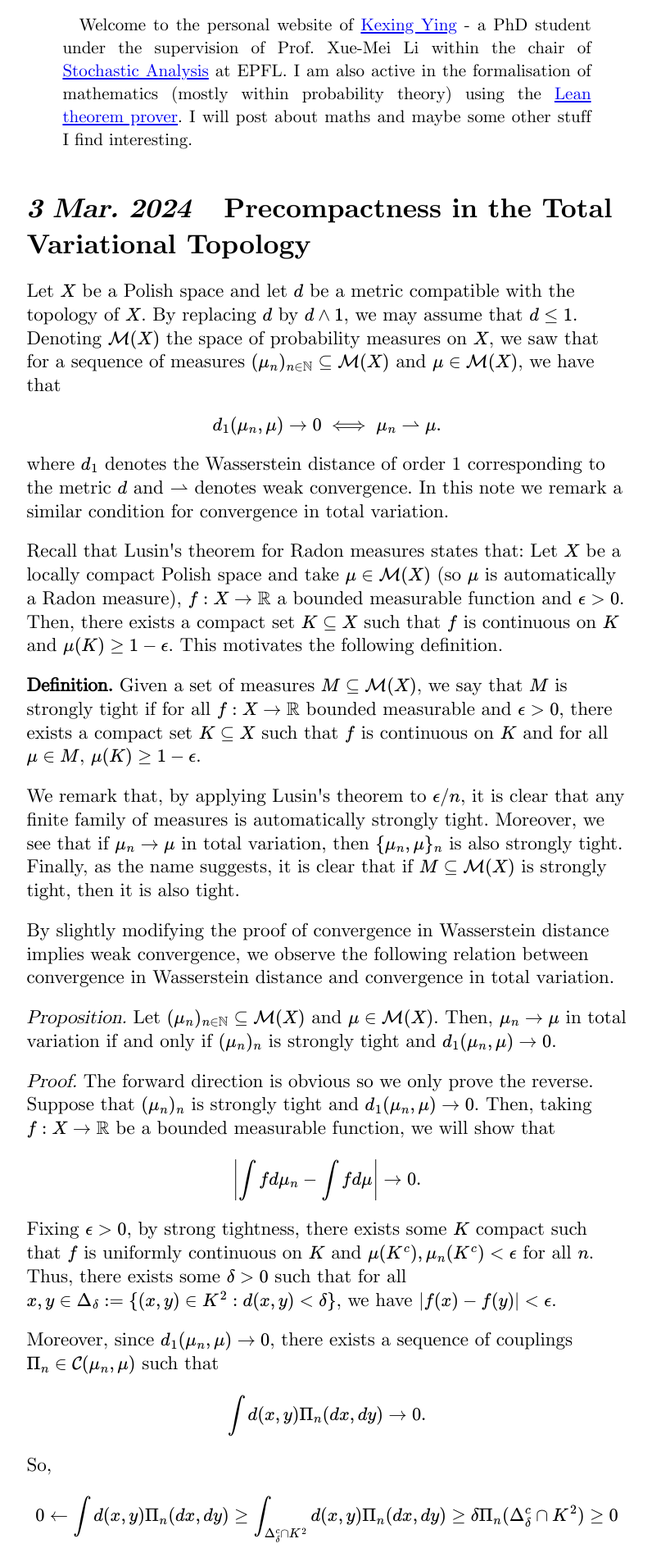
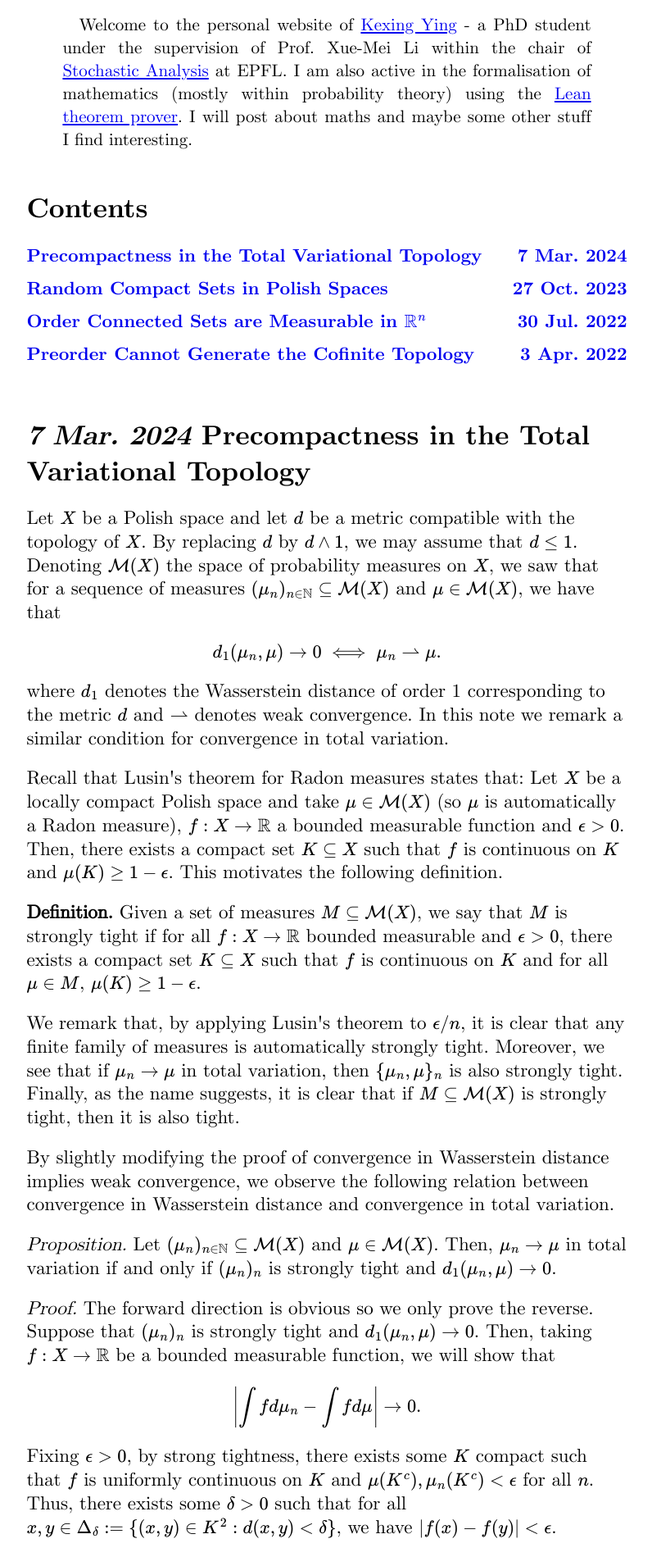
Before and after one commit to kex-y/kex-y.github.io, a Jekyll site: the page built from index.html, in a window 1280 px wide. Shown: the part 633-2532 px from the top of the page at 82% size, without its empty margins (241-1037 px from the left). Built offline with Jekyll 4.4.1, drawn with Linux system fonts in a browser that asks for light colours; nearby versions of some CDN libraries.

Commit message:
table of contents

```diff
--- a/assets/css/style.css
+++ b/assets/css/style.css
@@ -47,6 +47,10 @@
     text-indent: 20px
 }
 
+.spacer {
+    height: 200px;
+}
+
 .Margins{
     padding-left: 21%;
     width: 58%;
@@ -66,13 +70,28 @@
     margin-bottom: 20px;
 }
 
-
 .SubSection{
     font-family: CMB;
     font-size: 29px;
     text-align: Left;
     margin-top: 13px;
     margin-bottom: 20px;
+}
+
+.Contents{
+    font-family: CMB;
+    font-size: 22px;
+    float: left;
+    margin-top: 0px;
+    margin-bottom: 10px;
+}
+
+.ContentsRight{
+    font-family: CMB;
+    font-size: 22px;
+    float: right;
+    margin-top: 0px;
+    margin-bottom: 10px;
 }
 
 .BodyText{
--- a/index.html
+++ b/index.html
@@ -11,7 +11,65 @@ abstract: Welcome to the personal website of <a href="https://people.epfl.ch/kex
 
     I will post about maths and maybe some other stuff I find interesting.
 ---
-<p class="Section"><i>3 Mar. 2024</i> &ensp; Precompactness in the Total Variational Topology</p>
+
+<p class="Section">Contents</p>
+
+<p>
+    <a href="#precompact" class="Subsection">
+        <div>
+            <div class="Contents">
+                Precompactness in the Total Variational Topology
+            </div>
+            <div class="ContentsRight">
+                7 Mar. 2024
+            </div>
+        </div>
+    </a>
+</p>
+
+<p>
+    <a href="#random-compact" class="Subsection">
+        <div>
+            <div class="Contents">
+                Random Compact Sets in Polish Spaces
+            </div>
+            <div class="ContentsRight">
+                27 Oct. 2023
+            </div>
+        </div>
+    </a>
+</p>
+
+<p>
+    <a href="#order-connected" class="Subsection">
+        <div>
+            <div class="Contents">
+                Order Connected Sets are Measurable in \(\mathbb{R}^n\)
+            </div>
+            <div class="ContentsRight">
+                30 Jul. 2022
+            </div>
+        </div>
+    </a>
+</p>
+
+<p>
+    <a href="#order-topology" class="Subsection">
+        <div>
+            <div class="Contents">
+                Preorder Cannot Generate the Cofinite Topology
+            </div>
+            <div class="ContentsRight">
+                3 Apr. 2022
+            </div>
+        </div>
+    </a>
+</p>
+
+<div class="spacer"></div>
+
+<p class="Section" id="precompact">
+    <i>7 Mar. 2024</i> Precompactness in the Total Variational Topology</p>
 
     <p class="BodyText">
         Let \(X\) be a Polish space and let \(d\) be a metric compatible with the topology of \(X\). By replacing
@@ -131,7 +189,7 @@ abstract: Welcome to the personal website of <a href="https://people.epfl.ch/kex
     <p class="BodyText" style="text-align: right">🎉</p>
 
 
-<p class="Section">
+<p class="Section" id="random-compact">
     <i>27 Oct. 2023</i> &ensp; Random Compact Sets in Polish Spaces</p>
 
     <p class="BodyText">
@@ -156,7 +214,7 @@ abstract: Welcome to the personal website of <a href="https://people.epfl.ch/kex
         which is precisely what we needed.
     </p>
 
-<p class="Section">
+<p class="Section" id="order-connected">
     <i>30 Jul. 2022</i> &ensp; Order Connected Sets are Measurable in \(\mathbb{R}^n\)</p>
 
     <p class="BodyText">
@@ -222,7 +280,7 @@ abstract: Welcome to the personal website of <a href="https://people.epfl.ch/kex
 
     <p class="BodyText" style="text-align: right">🎉</p>
 
-<p class="Section">
+<p class="Section" id="order-topology">
     <i>3 Apr. 2022</i> &ensp; Preorder Cannot Generate the Cofinite Topology on Infinite Sets</p>
 
     <p class="BodyText">
```
